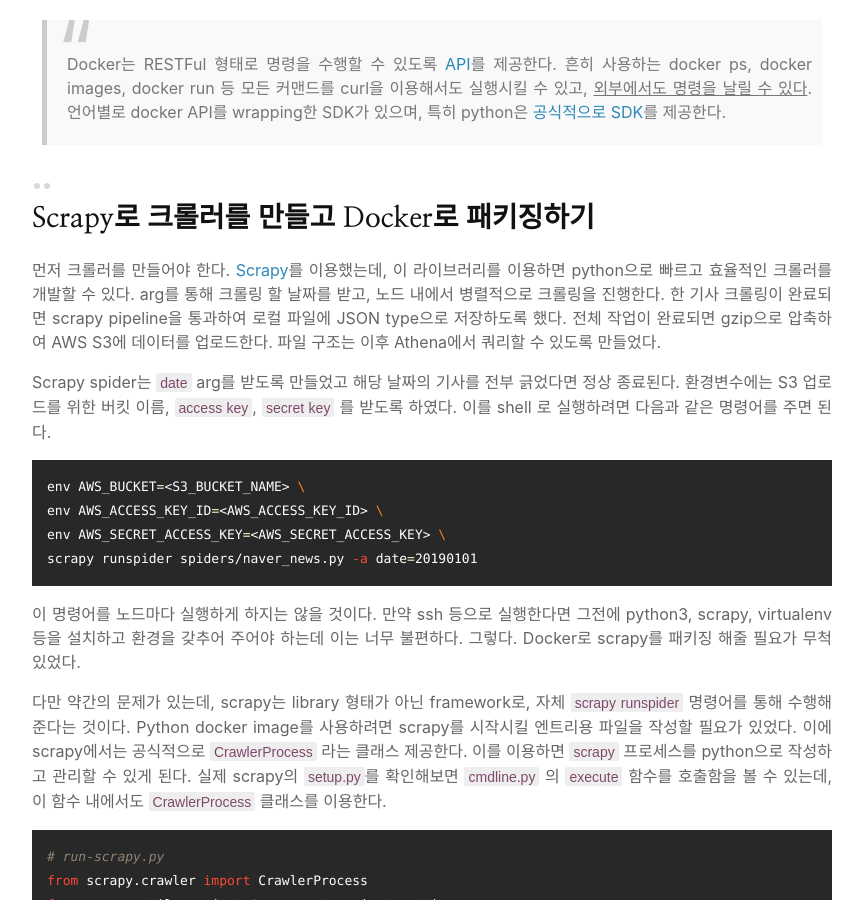
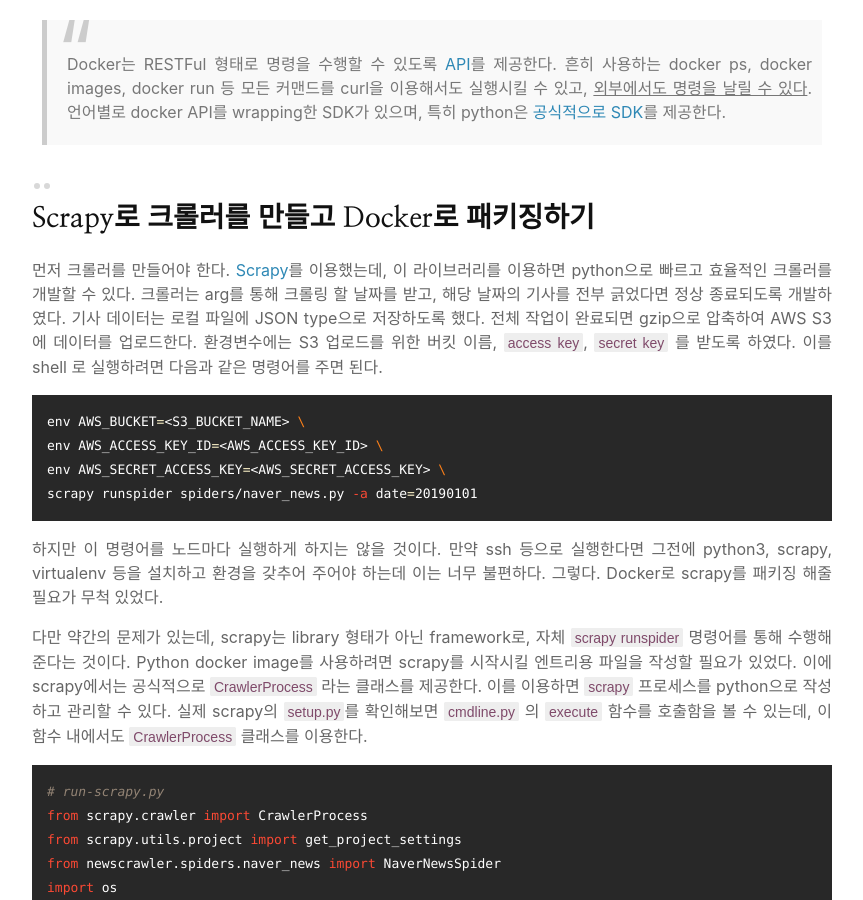
Before and after one commit to Prev/prev.github.io, a Jekyll site: the page built from _posts/2019-06-12-Docker-Spot-Instance-Parallel-Tasks.md, in a window 1280 px wide and 900 px high, scrolled down 1492 px. Shown: the whole window, without its empty margins (208-1071 px from the left). Built offline with Jekyll 4.4.1, drawn with Linux system fonts in a browser that asks for light colours; nearby versions of some CDN libraries; some of the changed text lies outside the part shown.

Commit message:
Update 2019-06-12-Docker-Spot-Instance-Parallel-Tasks.md

````diff
--- a/_posts/2019-06-12-Docker-Spot-Instance-Parallel-Tasks.md
+++ b/_posts/2019-06-12-Docker-Spot-Instance-Parallel-Tasks.md
@@ -20,7 +20,7 @@
 
 <p class="center">
 	<img src="/attachs/ec2-parallel-tasks/parallel-tasks.png" alt="parallel-tasks">
-	<span class="caption">아름다운 병렬 처리의 모습</span>
+	<span class="caption">이상적인 병렬 처리의 모습</span>
 </p>
 
 이를 구현하기 위해서는 크게 2가지 방법이 있다.
@@ -38,9 +38,7 @@
 
 ## Scrapy로 크롤러를 만들고 Docker로 패키징하기
 
-먼저 크롤러를 만들어야 한다. [Scrapy](https://scrapy.org/)를 이용했는데, 이 라이브러리를 이용하면 python으로 빠르고 효율적인 크롤러를 개발할 수 있다. arg를 통해 크롤링 할 날짜를 받고, 노드 내에서 병렬적으로 크롤링을 진행한다. 한 기사 크롤링이 완료되면 scrapy pipeline을 통과하여 로컬 파일에 JSON type으로 저장하도록 했다. 전체 작업이 완료되면 gzip으로 압축하여 AWS S3에 데이터를 업로드한다. 파일 구조는 이후 Athena에서 쿼리할 수 있도록 만들었다.
-
-Scrapy spider는 `date` arg를 받도록 만들었고 해당 날짜의 기사를 전부 긁었다면 정상 종료된다. 환경변수에는 S3 업로드를 위한 버킷 이름, `access key`, `secret key` 를 받도록 하였다. 이를 shell 로 실행하려면 다음과 같은 명령어를 주면 된다.
+먼저 크롤러를 만들어야 한다. [Scrapy](https://scrapy.org/)를 이용했는데, 이 라이브러리를 이용하면 python으로 빠르고 효율적인 크롤러를 개발할 수 있다. 크롤러는 arg를 통해 크롤링 할 날짜를 받고, 해당 날짜의 기사를 전부 긁었다면 정상 종료되도록 개발하였다. 기사 데이터는 로컬 파일에 JSON type으로 저장하도록 했다. 전체 작업이 완료되면 gzip으로 압축하여 AWS S3에 데이터를 업로드한다. 환경변수에는 S3 업로드를 위한 버킷 이름, `access key`, `secret key` 를 받도록 하였다. 이를 shell 로 실행하려면 다음과 같은 명령어를 주면 된다.
 
 ```bash
 env AWS_BUCKET=<S3_BUCKET_NAME> \
@@ -49,9 +47,9 @@
 scrapy runspider spiders/naver_news.py -a date=20190101
 ```
 
-이 명령어를 노드마다 실행하게 하지는 않을 것이다. 만약 ssh 등으로 실행한다면 그전에 python3, scrapy, virtualenv 등을 설치하고 환경을 갖추어 주어야 하는데 이는 너무 불편하다. 그렇다. Docker로 scrapy를 패키징 해줄 필요가 무척 있었다.
+하지만 이 명령어를 노드마다 실행하게 하지는 않을 것이다. 만약 ssh 등으로 실행한다면 그전에 python3, scrapy, virtualenv 등을 설치하고 환경을 갖추어 주어야 하는데 이는 너무 불편하다. 그렇다. Docker로 scrapy를 패키징 해줄 필요가 무척 있었다.
 
-다만 약간의 문제가 있는데, scrapy는 library 형태가 아닌 framework로, 자체 `scrapy runspider` 명령어를 통해 수행해준다는 것이다. Python docker image를 사용하려면 scrapy를 시작시킬 엔트리용 파일을 작성할 필요가 있었다. 이에 scrapy에서는 공식적으로 `CrawlerProcess` 라는 클래스 제공한다. 이를 이용하면 `scrapy` 프로세스를 python으로 작성하고 관리할 수 있게 된다. 실제 scrapy의 `setup.py`를 확인해보면 `cmdline.py` 의 `execute` 함수를 호출함을 볼 수 있는데, 이 함수 내에서도 `CrawlerProcess` 클래스를 이용한다.
+다만 약간의 문제가 있는데, scrapy는 library 형태가 아닌 framework로, 자체 `scrapy runspider` 명령어를 통해 수행해준다는 것이다. Python docker image를 사용하려면 scrapy를 시작시킬 엔트리용 파일을 작성할 필요가 있었다. 이에 scrapy에서는 공식적으로 `CrawlerProcess` 라는 클래스를 제공한다. 이를 이용하면 `scrapy` 프로세스를 python으로 작성하고 관리할 수 있다. 실제 scrapy의 `setup.py`를 확인해보면 `cmdline.py` 의 `execute` 함수를 호출함을 볼 수 있는데, 이 함수 내에서도 `CrawlerProcess` 클래스를 이용한다.
 
 ```python
 # run-scrapy.py
@@ -95,7 +93,7 @@
 
 ![docker images](/attachs/ec2-parallel-tasks/docker-images.png)
 
-그럼 3번에 대해서 이야기할 텐데, 위에서 잠깐 이야기하였지만 docker는 RESTFul 형태로 API를 제공하며, **외부에서도 명령을 보낼 수 있다**. 나는 이 점을 이용하여 `ssh` 접속 없이도 작업 노드의 docker socket에 바로 접속하여 위에서 만든 이미지를 실행하고자 했다. 조금 더 자세히는 master 노드가 작업 노드의 IP주소를 가지고 있고, 작업 노드들에게 `docker run` 명령어를 원격으로 실행시켜 크롤링을 수행하고, 해당 작업이 끝나 컨테이너가 종료되면 다음 task를 바탕으로 다시 docker를 실행시키는 구조를 만들고자 했다.
+그럼 3번에 대해서 이야기할 텐데, 위에서 잠깐 이야기하였지만 docker는 RESTFul 형태로 API를 제공하며, **외부에서도 명령을 보낼 수 있다**. 나는 이 점을 이용하여 `ssh` 접속 없이도 작업 노드의 docker socket에 바로 접속하여 위에서 만든 이미지를 실행하고자 했다. 조금 더 자세히는 *master* 노드가 작업 노드의 IP주소를 가지고 있고, 작업 노드들에게 `docker run` 명령어를 원격으로 실행시켜 크롤링을 수행하고, 해당 작업이 끝나 컨테이너가 종료되면 다음 task를 바탕으로 다시 docker를 실행시키는 구조를 만들고자 했다.
 
 이를 위해서는 먼저 외부에 socket을 열어주어야 한다. 다만 보안 이슈가 있었는데, `0.0.0.0` 으로 전 세계에 오픈 해 버릴 경우 비트코인 채굴기 등에 악용 될 소지가 있었다. 이를 막으려면 VPN을 구성하거나, Docker Engine API에서 제공하는 [OpenSSL CA](https://docs.docker.com/engine/security/https/)를 사용할 수 있다. 후자가 적합해 보였지만, 이또한 귀찮았기에 그냥 `0.0.0.0`으로 열어버린 뒤 EC2에서 제공하는 **Security group**을 이용해서 내 IP만 허용하고 나머지 접속을 막아버리기로 했다.
 
@@ -151,14 +149,17 @@
 queue.put('task 1')
 queue.put('task 2')
 
-for node in nodes:
-    p = Process(target=process_entry, args=(node, queue))
-    p.start()
+def process_entry(queue):
+	while not queue.empty():
+		print(queue.get())
+
+p = Process(target=process_entry, args=(queue, ))
+p.start()
 ```
 
 
 
-`Process`, `Queue`, `docker-py`를 이용해서 날짜마다 task를 나누어 1년 치 데이터를 긁도록 명령하는 master process는 다음처럼 구성할 수 있다. 2018년 1월 1일부터 12월 31일까지 날짜를 generate한 뒤 queue에 넣어두고, 각 프로세스마다 queue에서 pop을 수행해 순차적으로 작업을 수행한다.
+`Process`, `Queue`, `docker-py`를 이용해서 날짜마다 task를 나누어 1년 치 데이터를 긁도록 명령하는 master process는 아래처럼 구성할 수 있다. 2018년 1월 1일부터 12월 31일까지 날짜를 generate한 뒤 queue에 넣어두고, 각 프로세스마다 queue에서 pop을 수행해 순차적으로 작업을 수행하도록 작성하였다.
 
 ```python
 import docker
@@ -245,6 +246,6 @@
 
 뉴스 기사 데이터는 확실히 RDBMS보다 S3 같은 Key-value storage에서 관리하는 것이 좋다고 생각한다. 다만 이처럼 다수의 데이터에 쿼리를 실행해보고 그래프를 보고자 하는 필요성이 가끔씩 있는데, Athena를 사용하면 정말 빠르게 결과를 확인할 수 있다.
 
-이 글에서는 크롤링을 다루었지만, 이 외에도 AWS를 잘 사용하면 데이터 **수집부터 분석까지의 작업을 매우 효율적으로** 수행할 수 있다. <stroke>이 포스트를 작성하며</stroke> 이 작업을 진행하며 Spot Instance + Data Transfer 등등 해서 비용은 10달러 정도 사용된 것 같다.
+이 글에서는 크롤링을 다루었지만, 이 외에도 AWS를 잘 사용하면 데이터 **수집부터 분석까지의 작업을 매우 효율적으로** 수행할 수 있다. <stroke>이 포스트를 작성하며</stroke> 이 작업을 진행하며 Spot Instance + Data Transfer 등등 해서 비용은 10달러 정도 발생한 것 같다.
 
 ![spot-intance-saving](/attachs/ec2-parallel-tasks/spot-intance-saving.png)
````
